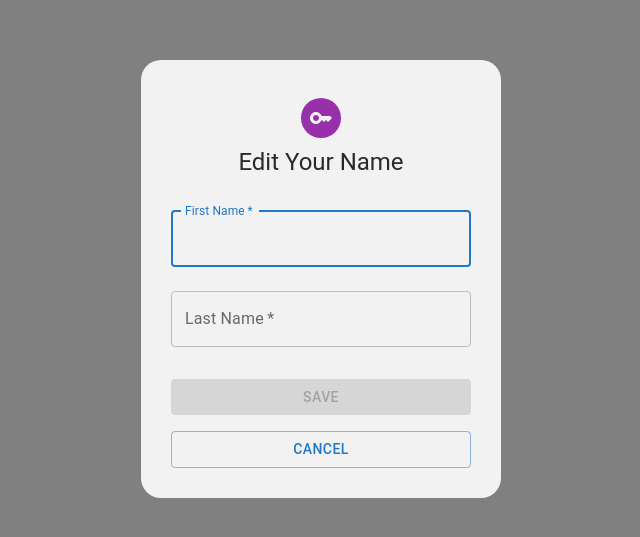
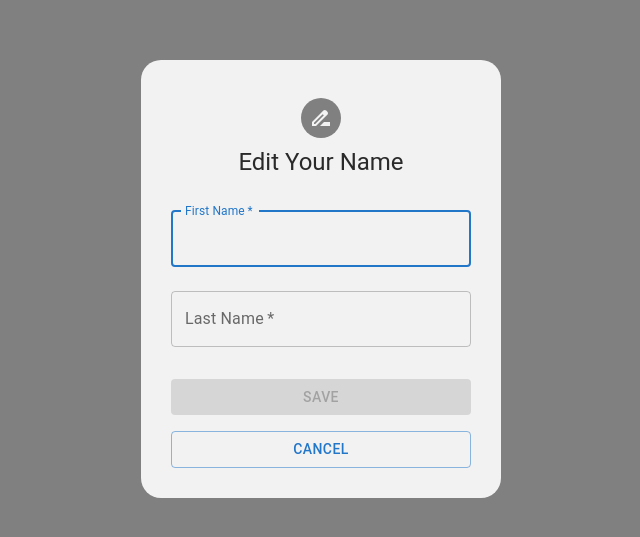
Before and after one commit to shunpingong/ParkWhere, a React (Create React App) app: page /editname in a window 1280 px wide. Shown: the part 121-658 px from the top of the page, without its empty margins (319-959 px from the left). Built offline with nearby package versions, Linux system fonts and the light colour scheme; no server answers; sample sign-in values are in the browser's storage.

Commit message:
New icon  for page
changed icon for EditName.js and ChangePassword.js

```diff
--- a/src/pages/ChangePassword.js
+++ b/src/pages/ChangePassword.js
@@ -16,7 +16,7 @@ import {
   EmailAuthProvider,
   reauthenticateWithCredential,
 } from "firebase/auth";
-import KeyIcon from "@mui/icons-material/Key";
+import LockIcon from "@mui/icons-material/Lock";
 import { useEffect } from "react";
 
 // function Copyright() {
@@ -106,8 +106,8 @@ const ChangePassword = () => {
           opacity: "0.9",
         }}
       >
-        <Avatar sx={{ m: 1, bgcolor: "secondary.main" }}>
-          <KeyIcon />
+        <Avatar sx={{ m: 1, bgcolor: "grey" }}>
+          <LockIcon />
         </Avatar>
         <Typography component="h1" variant="h5">
           Change Your Password
--- a/src/pages/EditName.js
+++ b/src/pages/EditName.js
@@ -12,7 +12,7 @@ import {
 import { useNavigate } from "react-router-dom";
 import { getAuth, updateProfile } from "firebase/auth";
 import { useEffect } from "react";
-import KeyIcon from "@mui/icons-material/Key";
+import DriveFileRenameOutlineIcon from "@mui/icons-material/DriveFileRenameOutline";
 
 // function Copyright() {
 //   return (
@@ -84,8 +84,8 @@ const EditName = () => {
           opacity: "0.9",
         }}
       >
-        <Avatar sx={{ m: 1, bgcolor: "secondary.main" }}>
-          <KeyIcon />
+        <Avatar sx={{ m: 1, bgcolor: "grey" }}>
+          <DriveFileRenameOutlineIcon />
         </Avatar>
         <Typography component="h1" variant="h5">
           Edit Your Name
```
